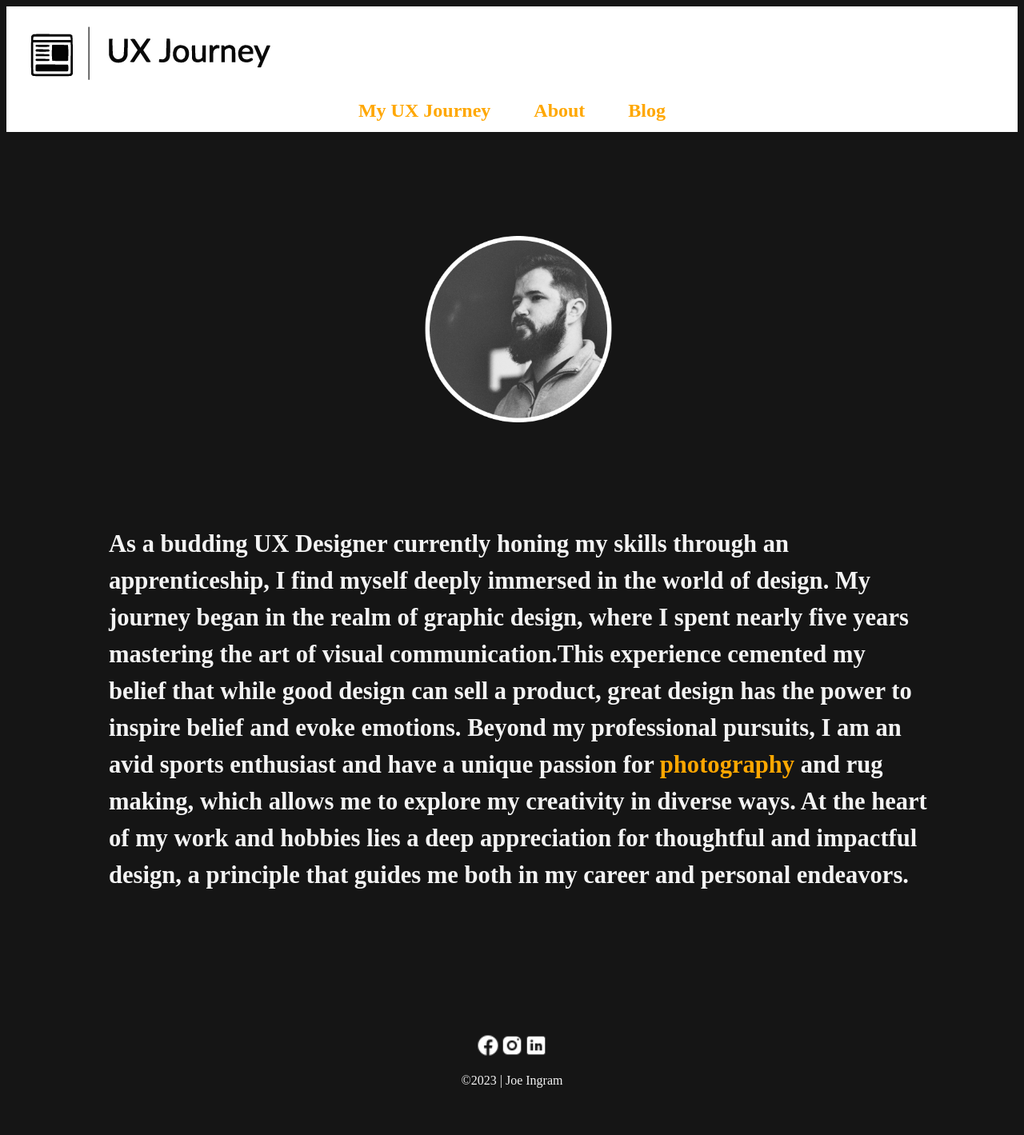
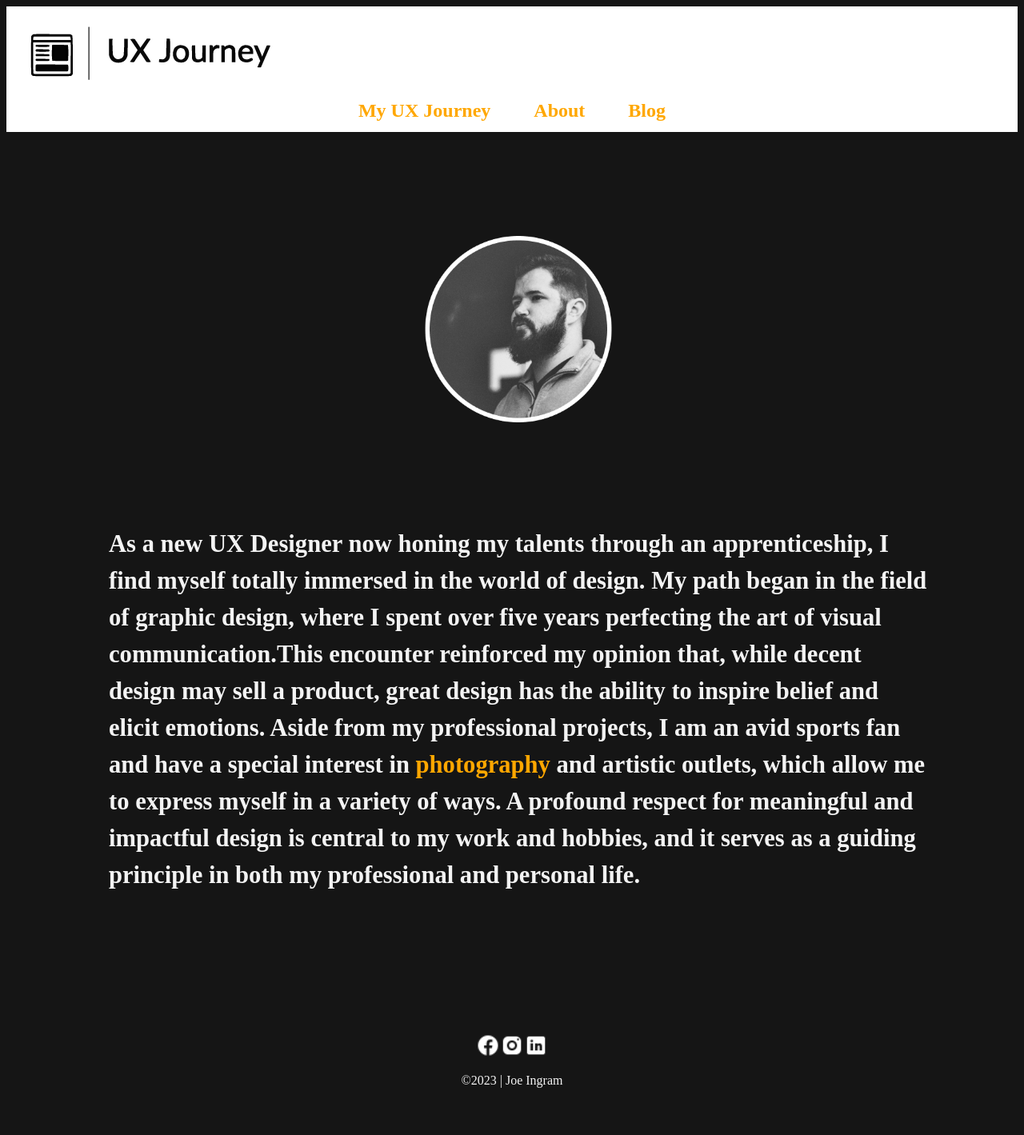
Before and after one commit to myuxjourney/myuxjourney.github.io, a Jekyll site: the page built from about.html, in a window 1280 px wide. Shown: the whole page at 80% size. Built offline with Jekyll 4.4.1, drawn with Linux system fonts in a browser that asks for light colours; nearby versions of some CDN libraries.

Commit message:
about me changes-text only

```diff
--- a/about.html
+++ b/about.html
@@ -23,17 +23,17 @@ permalink: /about/
 
 <div class="blog-content" style="text-align: left">
   <h4>
-    As a budding UX Designer currently honing my skills through an
-    apprenticeship, I find myself deeply immersed in the world of design. My
-    journey began in the realm of graphic design, where I spent nearly five
-    years mastering the art of visual communication.This experience cemented my
-    belief that while good design can sell a product, great design has the power
-    to inspire belief and evoke emotions. Beyond my professional pursuits, I am
-    an avid sports enthusiast and have a unique passion for
-    <a href="https://www.instagram.com/the_joe_i/?hl=en">photography</a> and rug
-    making, which allows me to explore my creativity in diverse ways. At the
-    heart of my work and hobbies lies a deep appreciation for thoughtful and
-    impactful design, a principle that guides me both in my career and personal
-    endeavors.
+    As a new UX Designer now honing my talents through an apprenticeship, I find
+    myself totally immersed in the world of design. My path began in the field
+    of graphic design, where I spent over five years perfecting the art of
+    visual communication.This encounter reinforced my opinion that, while decent
+    design may sell a product, great design has the ability to inspire belief
+    and elicit emotions. Aside from my professional projects, I am an avid
+    sports fan and have a special interest in
+    <a href="https://www.instagram.com/the_joe_i/?hl=en">photography</a> and
+    artistic outlets, which allow me to express myself in a variety of ways. A
+    profound respect for meaningful and impactful design is central to my work
+    and hobbies, and it serves as a guiding principle in both my professional
+    and personal life.
   </h4>
 </div>
```
